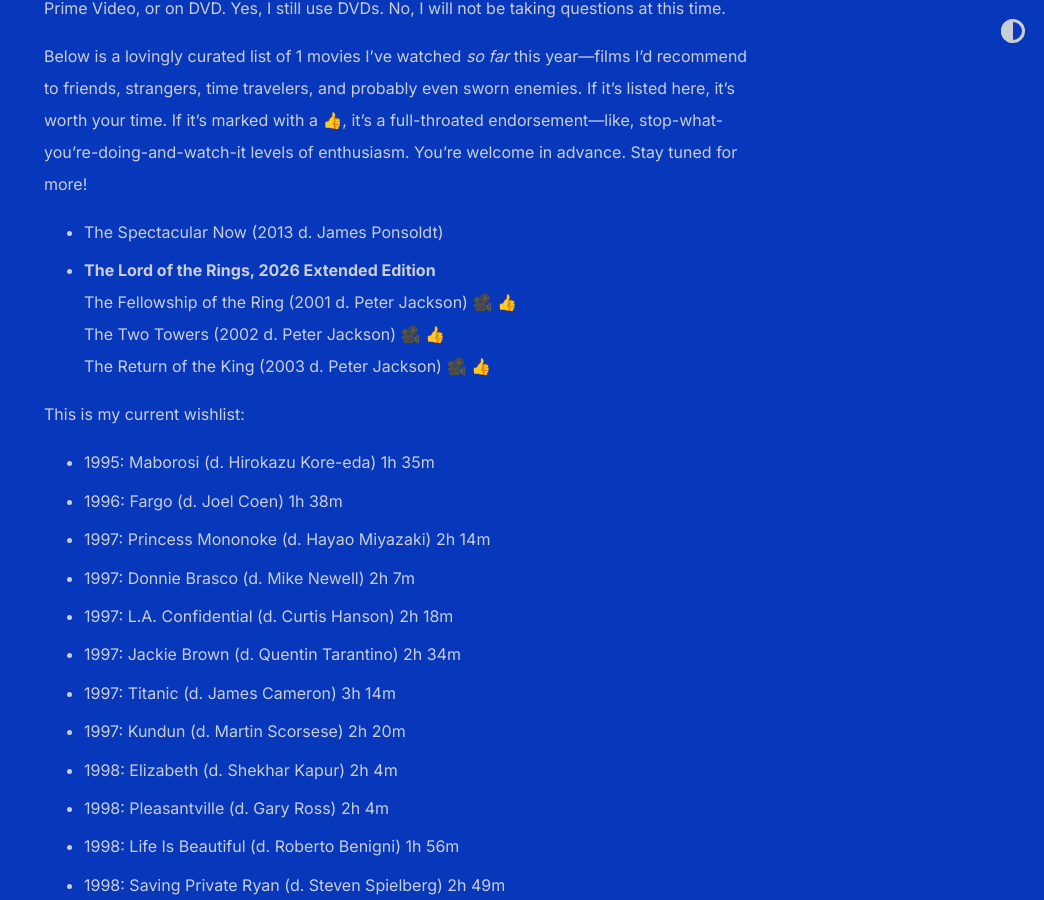
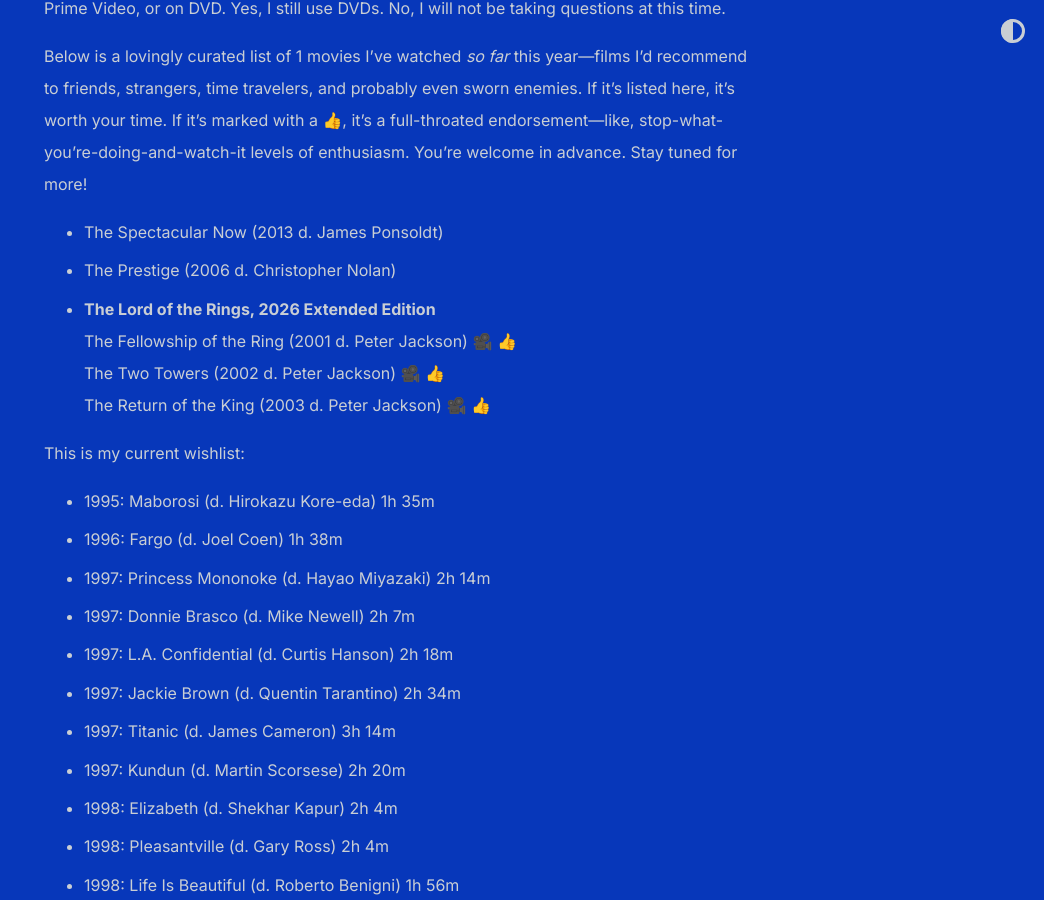
Before and after one commit to shihankanungo/shihankanungo.github.io, a Jekyll site: the page built from movies.md, in a window 1280 px wide and 900 px high, scrolled down 1064 px. Shown: the whole window, without its empty margins (236-1280 px from the left). Built offline with Jekyll 4.4.1, drawn with Linux system fonts in a browser that asks for light colours.

Commit message:
Update movies.md

```diff
--- a/movies.md
+++ b/movies.md
@@ -15,6 +15,7 @@
 Below is a lovingly curated list of 1 movies I've watched *so far* this year&mdash;films I'd recommend to friends, strangers, time travelers, and probably even sworn enemies. If it’s listed here, it’s worth your time. If it’s marked with a 👍, it's a full-throated endorsement&mdash;like, stop-what-you're-doing-and-watch-it levels of enthusiasm. You're welcome in advance. Stay tuned for more!
 
 - The Spectacular Now (2013 d. James Ponsoldt)
+- The Prestige (2006 d. Christopher Nolan)
 - **The Lord of the Rings, 2026 Extended Edition** <br>
   The Fellowship of the Ring (2001 d. Peter Jackson) 🎥 👍 <br>
   The Two Towers (2002 d. Peter Jackson) 🎥 👍 <br>
```
